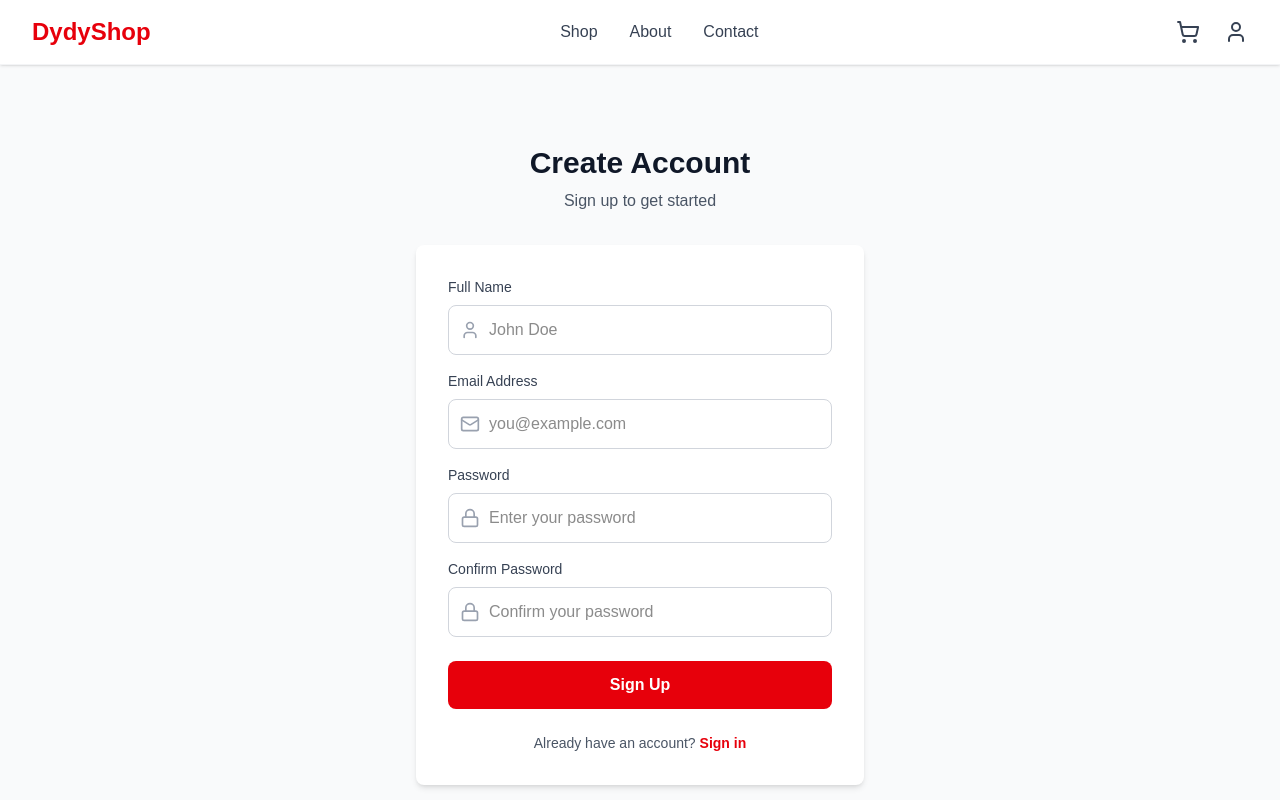
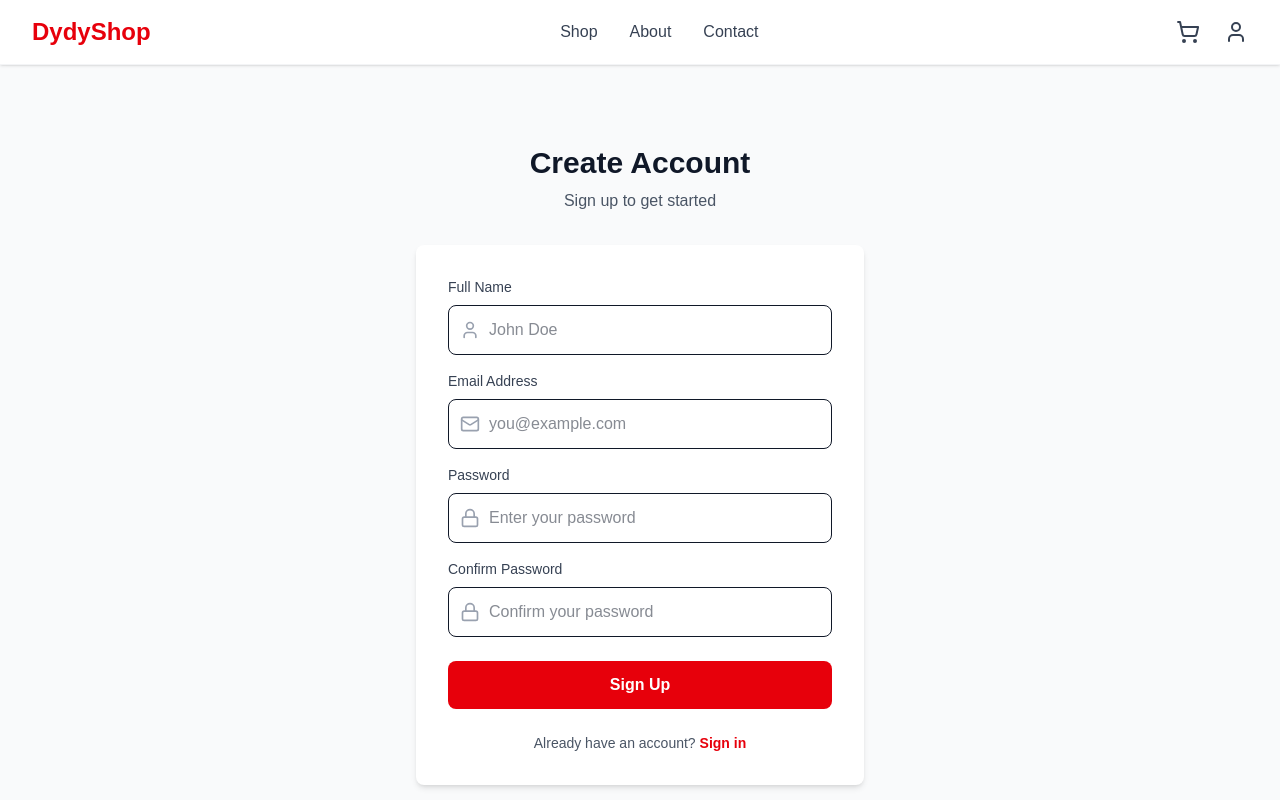
Before and after one commit to Am1rGhe/dydy-custom, a Next.js app: page /auth/signup in a window 1280 px wide. Shown: the top 800 px of the page. Built offline with nearby package versions, Linux system fonts and the light colour scheme; no server answers.

Commit message:
update input field styles to use border-gray-900 instead of border-gray-300

```diff
--- a/app/auth/login/page.tsx
+++ b/app/auth/login/page.tsx
@@ -89,7 +89,7 @@ export default function LoginPage() {
                   {...register("email")}
                   id="email"
                   type="email"
-                  className="w-full pl-10 pr-4 py-3 border border-gray-300 rounded-lg focus:ring-2 focus:ring-red-500 focus:border-red-500 outline-none transition"
+                  className="w-full pl-10 pr-4 py-3 border border-gray-900 rounded-lg text-gray-900 focus:ring-2 focus:ring-red-500 focus:border-red-500 outline-none transition"
                   placeholder="you@example.com"
                 />
               </div>
@@ -114,7 +114,7 @@ export default function LoginPage() {
                   type="password"
                   {...register("password")}
                   id="password"
-                  className="w-full pl-10 pr-4 py-3 border border-gray-300 rounded-lg focus:ring-2 focus:ring-red-500 focus:border-red-500 outline-none transition"
+                  className="w-full pl-10 pr-4 py-3 border border-gray-900 rounded-lg text-gray-900 focus:ring-2 focus:ring-red-500 focus:border-red-500 outline-none transition"
                   placeholder="Enter your password"
                 />
               </div>
--- a/app/auth/signup/page.tsx
+++ b/app/auth/signup/page.tsx
@@ -117,7 +117,7 @@ export default function SignupPage() {
                   {...register("name")}
                   id="name"
                   type="text"
-                  className="w-full pl-10 pr-4 py-3 border border-gray-300 rounded-lg focus:ring-2 focus:ring-red-500 focus:border-red-500 outline-none transition"
+                  className="w-full pl-10 pr-4 py-3 border border-gray-900 rounded-lg text-gray-900 focus:ring-2 focus:ring-red-500 focus:border-red-500 outline-none transition"
                   placeholder="John Doe"
                 />
               </div>
@@ -142,7 +142,7 @@ export default function SignupPage() {
                   {...register("email")}
                   id="email"
                   type="email"
-                  className="w-full pl-10 pr-4 py-3 border border-gray-300 rounded-lg focus:ring-2 focus:ring-red-500 focus:border-red-500 outline-none transition"
+                  className="w-full pl-10 pr-4 py-3 border border-gray-900 rounded-lg text-gray-900 focus:ring-2 focus:ring-red-500 focus:border-red-500 outline-none transition"
                   placeholder="you@example.com"
                 />
               </div>
@@ -167,7 +167,7 @@ export default function SignupPage() {
                   type="password"
                   {...register("password")}
                   id="password"
-                  className="w-full pl-10 pr-4 py-3 border border-gray-300 rounded-lg focus:ring-2 focus:ring-red-500 focus:border-red-500 outline-none transition"
+                  className="w-full pl-10 pr-4 py-3 border border-gray-900 rounded-lg text-gray-900 focus:ring-2 focus:ring-red-500 focus:border-red-500 outline-none transition"
                   placeholder="Enter your password"
                 />
               </div>
@@ -192,7 +192,7 @@ export default function SignupPage() {
                   type="password"
                   {...register("confirmPassword")}
                   id="confirmPassword"
-                  className="w-full pl-10 pr-4 py-3 border border-gray-300 rounded-lg focus:ring-2 focus:ring-red-500 focus:border-red-500 outline-none transition"
+                  className="w-full pl-10 pr-4 py-3 border border-gray-900 rounded-lg text-gray-900 focus:ring-2 focus:ring-red-500 focus:border-red-500 outline-none transition"
                   placeholder="Confirm your password"
                 />
               </div>
--- a/app/cart/page.tsx
+++ b/app/cart/page.tsx
@@ -98,7 +98,7 @@ export default function CartPage() {
 
                     {/* Quantity controls */}
                     <div className="flex items-center gap-4">
-                      <div className="flex items-center border-2 border-gray-300 rounded-lg">
+                      <div className="flex items-center border-2 border-gray-900 rounded-lg">
                         <button
                           onClick={() => updateQuantity(item.id, -1)}
                           className="p-2 hover:bg-gray-100 transition-colors"
--- a/app/checkout/page.tsx
+++ b/app/checkout/page.tsx
@@ -217,7 +217,7 @@ export default function CheckoutPage() {
                   <input
                     {...register("fullName")}
                     type="text"
-                    className="w-full px-4 py-3 border border-gray-300 rounded-lg focus:ring-2 focus:ring-red-500 focus:border-red-500 outline-none transition placeholder:text-gray-500"
+                    className="w-full px-4 py-3 border border-gray-900 rounded-lg focus:ring-2 focus:ring-red-500 focus:border-red-500 outline-none transition text-gray-900 placeholder:text-gray-700"
                     placeholder="John Doe"
                   />
                   {errors.fullName && (
@@ -235,7 +235,7 @@ export default function CheckoutPage() {
                   <input
                     {...register("email")}
                     type="email"
-                    className="w-full px-4 py-3 border border-gray-300 rounded-lg focus:ring-2 focus:ring-red-500 focus:border-red-500 outline-none transition placeholder:text-gray-500"
+                    className="w-full px-4 py-3 border border-gray-900 rounded-lg focus:ring-2 focus:ring-red-500 focus:border-red-500 outline-none transition text-gray-900 placeholder:text-gray-700"
                     placeholder="john@example.com"
                   />
                   {errors.email && (
@@ -253,7 +253,7 @@ export default function CheckoutPage() {
                   <input
                     {...register("phone")}
                     type="tel"
-                    className="w-full px-4 py-3 border border-gray-300 rounded-lg focus:ring-2 focus:ring-red-500 focus:border-red-500 outline-none transition placeholder:text-gray-500"
+                    className="w-full px-4 py-3 border border-gray-900 rounded-lg focus:ring-2 focus:ring-red-500 focus:border-red-500 outline-none transition text-gray-900 placeholder:text-gray-700"
                     placeholder="+1 234 567 8900"
                   />
                   {errors.phone && (
@@ -271,7 +271,7 @@ export default function CheckoutPage() {
                   <input
                     {...register("address")}
                     type="text"
-                    className="w-full px-4 py-3 border border-gray-300 rounded-lg focus:ring-2 focus:ring-red-500 focus:border-red-500 outline-none transition placeholder:text-gray-500"
+                    className="w-full px-4 py-3 border border-gray-900 rounded-lg focus:ring-2 focus:ring-red-500 focus:border-red-500 outline-none transition text-gray-900 placeholder:text-gray-700"
                     placeholder="123 Main St"
                   />
                   {errors.address && (
@@ -289,7 +289,7 @@ export default function CheckoutPage() {
                   <input
                     {...register("city")}
                     type="text"
-                    className="w-full px-4 py-3 border border-gray-300 rounded-lg focus:ring-2 focus:ring-red-500 focus:border-red-500 outline-none transition placeholder:text-gray-500"
+                    className="w-full px-4 py-3 border border-gray-900 rounded-lg focus:ring-2 focus:ring-red-500 focus:border-red-500 outline-none transition text-gray-900 placeholder:text-gray-700"
                     placeholder="New York"
                   />
                   {errors.city && (
@@ -307,7 +307,7 @@ export default function CheckoutPage() {
                   <input
                     {...register("state")}
                     type="text"
-                    className="w-full px-4 py-3 border border-gray-300 rounded-lg focus:ring-2 focus:ring-red-500 focus:border-red-500 outline-none transition placeholder:text-gray-500"
+                    className="w-full px-4 py-3 border border-gray-900 rounded-lg focus:ring-2 focus:ring-red-500 focus:border-red-500 outline-none transition text-gray-900 placeholder:text-gray-700"
                     placeholder="NY"
                   />
                   {errors.state && (
@@ -325,7 +325,7 @@ export default function CheckoutPage() {
                   <input
                     {...register("zipCode")}
                     type="text"
-                    className="w-full px-4 py-3 border border-gray-300 rounded-lg focus:ring-2 focus:ring-red-500 focus:border-red-500 outline-none transition placeholder:text-gray-500"
+                    className="w-full px-4 py-3 border border-gray-900 rounded-lg focus:ring-2 focus:ring-red-500 focus:border-red-500 outline-none transition text-gray-900 placeholder:text-gray-700"
                     placeholder="10001"
                   />
                   {errors.zipCode && (
@@ -343,7 +343,7 @@ export default function CheckoutPage() {
                   <input
                     {...register("country")}
                     type="text"
-                    className="w-full px-4 py-3 border border-gray-300 rounded-lg focus:ring-2 focus:ring-red-500 focus:border-red-500 outline-none transition placeholder:text-gray-500"
+                    className="w-full px-4 py-3 border border-gray-900 rounded-lg focus:ring-2 focus:ring-red-500 focus:border-red-500 outline-none transition text-gray-900 placeholder:text-gray-700"
                     placeholder="United States"
                   />
                   {errors.country && (
--- a/components/shop/AddToCartButton.tsx
+++ b/components/shop/AddToCartButton.tsx
@@ -60,7 +60,7 @@ export default function AddToCartButton({
                 className={`px-4 py-2 border-2 rounded-lg font-medium transition-colors cursor-pointer ${
                   selectedSize === size
                     ? "border-red-600 bg-red-50 text-red-600"
-                    : "border-gray-300 text-gray-900 hover:border-red-600 hover:text-red-600"
+                    : "border-gray-900 text-gray-900 hover:border-red-600 hover:text-red-600"
                 }`}
               >
                 {size}
```
